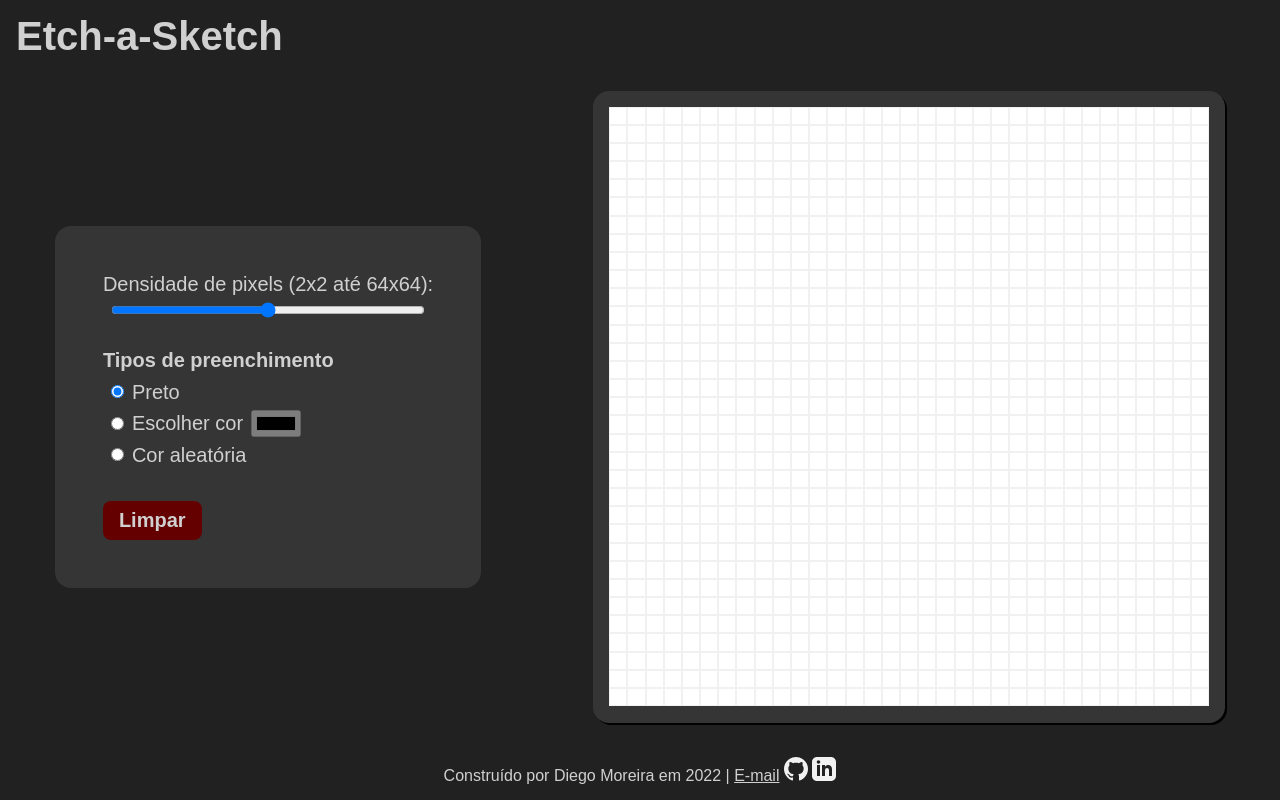
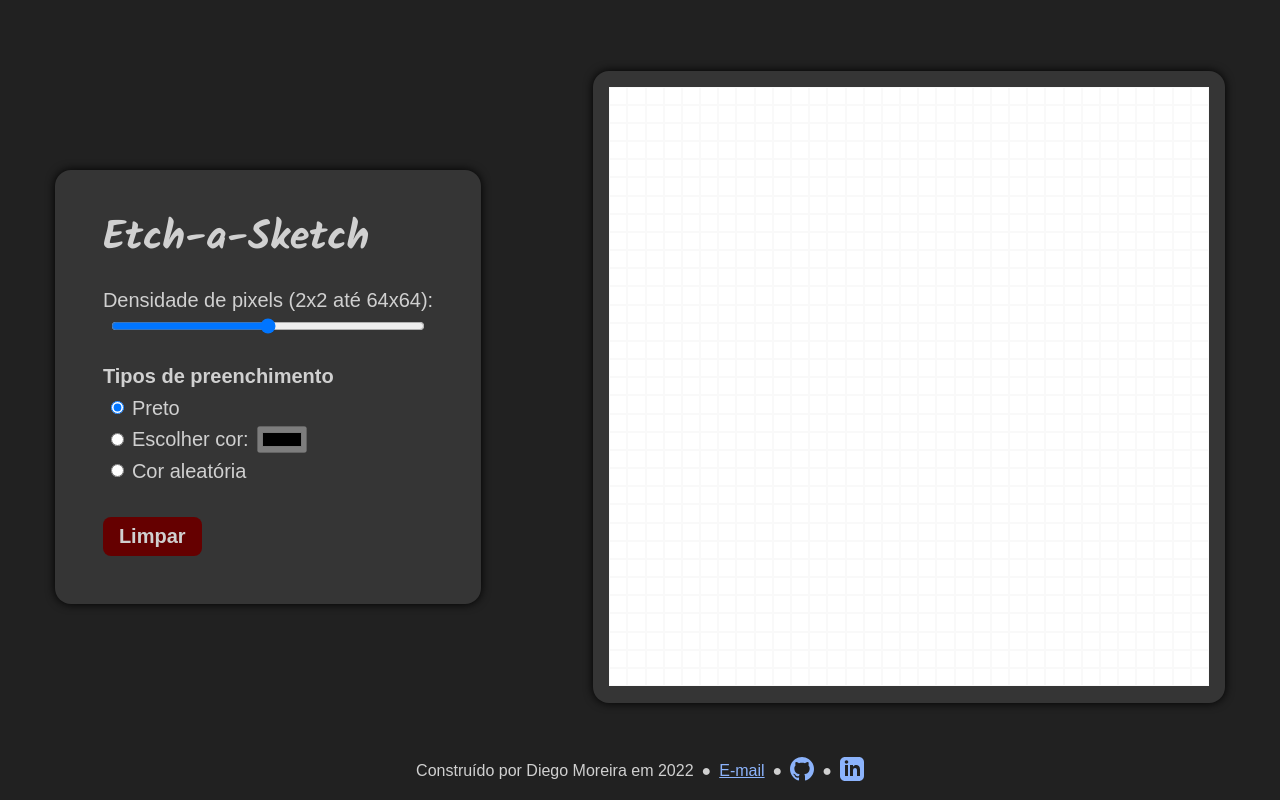
Before and after one commit to Diego-Moreira8/odin-etch-a-sketch, a plain HTML site: page index.html in a window 1280 px wide. Drawn offline with Linux system fonts and the light colour scheme.

Commit message:
Finished styling

```diff
--- a/index.html
+++ b/index.html
@@ -4,16 +4,22 @@
     <meta charset="UTF-8" />
     <meta http-equiv="X-UA-Compatible" content="IE=edge" />
     <meta name="viewport" content="width=device-width, initial-scale=1.0" />
+    <link rel="preconnect" href="https://fonts.googleapis.com" />
+    <link rel="preconnect" href="https://fonts.gstatic.com" crossorigin />
+    <link
+      href="https://fonts.googleapis.com/css2?family=Kalam:wght@700&display=swap"
+      rel="stylesheet"
+    />
     <link rel="stylesheet" href="./reset.css" />
     <link rel="stylesheet" href="./styles.css" />
     <title>Etch-a-Sketch</title>
   </head>
   <body>
-    <header>
-      <h1>Etch-a-Sketch</h1>
-    </header>
+    <!-- Bring the main content to the middle -->
+    <div></div>
     <main>
       <div class="controls">
+        <h1>Etch-a-Sketch</h1>
         <form action="">
           <fieldset>
             <label for="pixel-density"
@@ -36,7 +42,7 @@
             </div>
             <div>
               <input type="radio" name="color-type" id="manual-color" />
-              <label for="manual-color">Escolher cor</label>
+              <label for="manual-color">Escolher cor:</label>
               <input type="color" id="color-picker" disabled />
             </div>
             <div>
@@ -50,18 +56,38 @@
       <div class="sketch-area"></div>
     </main>
     <footer>
-      <address>
-        Construído por Diego Moreira em 2022 |
-        <a href="mailto:diego.moreira529@gmail.com">E-mail</a>
-        <a href="https://github.com/Diego-Moreira8" target="_blank"
-          ><img src="./media/github-icon.svg" alt="GitHub icon"
-        /></a>
-        <a
-          href="https://www.linkedin.com/in/diego-moreira-ab49471ab/"
-          target="_blank"
-          ><img src="./media/linkedin-icon.svg" alt="Linkedin icon"
-        /></a>
-      </address>
+      <span>Construído por Diego Moreira em 2022</span><span>●</span>
+      <a href="mailto:diego.moreira529@gmail.com">E-mail</a><span>●</span>
+      <a href="https://github.com/Diego-Moreira8" target="_blank">
+        <svg
+          width="24"
+          height="24"
+          viewBox="0 0 24 24"
+          fill="none"
+          xmlns="http://www.w3.org/2000/svg"
+        >
+          <path
+            d="M12 0C5.374 0 0 5.373 0 12C0 17.302 3.438 21.8 8.207 23.387C8.806 23.498 9 23.126 9 22.81V20.576C5.662 21.302 4.967 19.16 4.967 19.16C4.421 17.773 3.634 17.404 3.634 17.404C2.545 16.659 3.717 16.675 3.717 16.675C4.922 16.759 5.556 17.912 5.556 17.912C6.626 19.746 8.363 19.216 9.048 18.909C9.155 18.134 9.466 17.604 9.81 17.305C7.145 17 4.343 15.971 4.343 11.374C4.343 10.063 4.812 8.993 5.579 8.153C5.455 7.85 5.044 6.629 5.696 4.977C5.696 4.977 6.704 4.655 8.997 6.207C9.954 5.941 10.98 5.808 12 5.803C13.02 5.808 14.047 5.941 15.006 6.207C17.297 4.655 18.303 4.977 18.303 4.977C18.956 6.63 18.545 7.851 18.421 8.153C19.191 8.993 19.656 10.064 19.656 11.374C19.656 15.983 16.849 16.998 14.177 17.295C14.607 17.667 15 18.397 15 19.517V22.81C15 23.129 15.192 23.504 15.801 23.386C20.566 21.797 24 17.3 24 12C24 5.373 18.627 0 12 0Z"
+            fill="#F1F1F1"
+          />
+        </svg> </a
+      ><span>●</span>
+      <a
+        href="https://www.linkedin.com/in/diego-moreira-ab49471ab/"
+        target="_blank"
+      >
+        <svg
+          xmlns="http://www.w3.org/2000/svg"
+          width="24"
+          height="24"
+          viewBox="0 0 24 24"
+        >
+          <path
+            d="M19 0h-14c-2.761 0-5 2.239-5 5v14c0 2.761 2.239 5 5 5h14c2.762 0 5-2.239 5-5v-14c0-2.761-2.238-5-5-5zm-11 19h-3v-11h3v11zm-1.5-12.268c-.966 0-1.75-.79-1.75-1.764s.784-1.764 1.75-1.764 1.75.79 1.75 1.764-.783 1.764-1.75 1.764zm13.5 12.268h-3v-5.604c0-3.368-4-3.113-4 0v5.604h-3v-11h3v1.765c1.396-2.586 7-2.777 7 2.476v6.759z"
+            fill="#F1F1F1"
+          />
+        </svg>
+      </a>
     </footer>
     <script src="./script.js"></script>
   </body>
--- a/styles.css
+++ b/styles.css
@@ -16,6 +16,7 @@ body {
 }
 
 h1 {
+  font-family: Kalam, sans-serif;
   font-size: 2.5rem;
   font-weight: bolder;
 }
@@ -31,6 +32,7 @@ main {
 .controls {
   background-color: rgb(53, 53, 53);
   border-radius: 1rem;
+  box-shadow: 0px 0px 10px black;
   padding: 3rem 3rem;
   display: flex;
   flex-flow: column;
@@ -85,7 +87,7 @@ input {
 .sketch-area {
   background-color: rgb(53, 53, 53);
   border-radius: 1rem;
-  box-shadow: 2px 2px black;
+  box-shadow: 0px 0px 10px black;
   padding: 1rem;
   height: 75vh;
   width: 75vh;
@@ -100,17 +102,22 @@ input {
   height: calc(100% / 16);
   box-sizing: border-box;
   background-color: white;
-  border: 0.5px solid rgba(0, 0, 0, 0.054);
+  border: 0.5px solid rgba(0, 0, 0, 0.025);
 }
 
 footer {
   text-align: center;
+  display: flex;
+  align-items: center;
+  justify-content: center;
+  gap: 0.5rem;
 }
 
 a {
   color: var(--light-text);
+  color: rgb(140, 179, 251);
 }
 
-a:hover {
-  color: rgb(140, 179, 251);
+path {
+  fill: rgb(140, 179, 251);
 }
```
